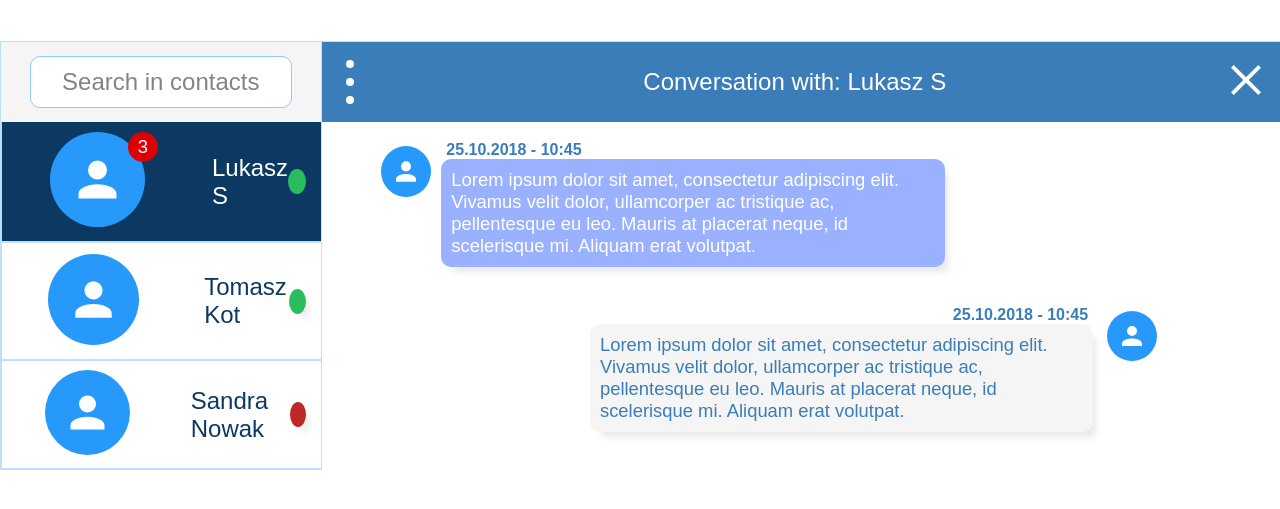
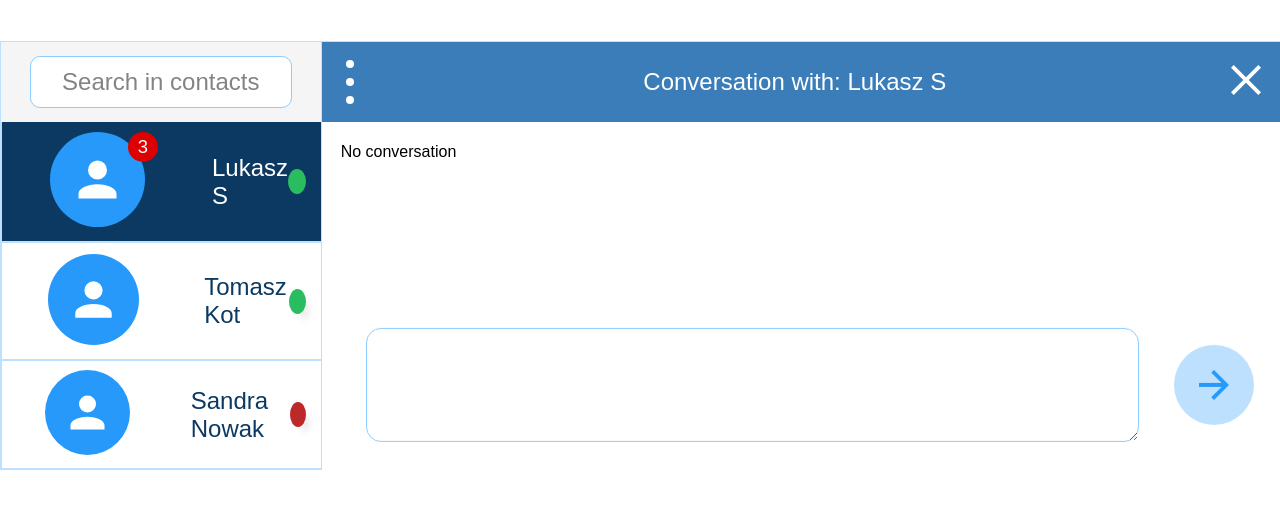
Before and after one commit to lStrachanowski/pychat, a Flask app: page /chat in a window 1280 px wide. Shown: the part 133-642 px from the top of the page. Run offline with Flask 2, Linux system fonts and the light colour scheme.

Commit message:
message textbox added and positioned

```diff
--- a/static/css/main.css
+++ b/static/css/main.css
@@ -445,6 +445,11 @@ input{
  .conversation-display{
     width: 75%;
     display: block;
+    overflow: scroll;
+    overflow-x: hidden;
+    flex-wrap: nowrap;
+    overflow-y: auto;
+    max-height: 69vh;
  }
 
  .contact-list-item{
@@ -570,6 +575,13 @@ input{
      flex-direction: row;
      margin: 2%;
  }
+.message-box:last-child{
+    margin-bottom: 3%;
+}
+
+.possition-correction{
+    transform: translateY(-170px);
+}
 
  .message-right-box{
     float: right;
@@ -633,6 +645,47 @@ input{
      width: 50%;
      margin-right: 10%;
      margin-top: 5%;
+ }
+
+ .input-container-style{
+     width: 100%;
+     display: flex;
+     justify-content: space-evenly;
+     align-items: center;
+     padding: 3% 1%;
+     position: -webkit-sticky; /* Safari */
+     position: sticky;
+     top: 50vh;
+     background-color: white;
+     z-index: 1;
+ }
+ .message-container-style{
+     width: 80%;
+     min-height: 100px;
+     border: 1px solid #8DCCFE;
+     border-radius: 15px;
+     font-size: 1.45em;
+     color: #3A7DB8;
+ }
+
+ .arrow-container{
+     background-color: #BCE0FD;
+     border-radius: 50%;
+     width: 80px;
+     height: 80px;
+     display: flex;
+     justify-content: center;
+     align-items: center;
+     cursor: pointer;
+     transition: 0.25s;
+ }
+
+ .arrow-container:hover{
+    background-color: #3A7DB8;
+ }
+ .arrow-style{
+     width: 30px;
+     height: 30px;
  }
 
 /* mobile phone mode */
--- a/templates/chat.html
+++ b/templates/chat.html
@@ -60,6 +60,41 @@
             </div>
         </div>
         <div class="conversation-display">
+                <div class="input-container-style">
+                        <textarea rows="4" cols="50" class="message-container-style"></textarea>
+                        <div class="arrow-container">
+                            <img src="/static/img/arrow.svg" alt="arrow"/ class="arrow-style">
+                        </div>
+                    </div>
+            <div class="possition-correction">
+                <!-- <div class="message-box">
+                    <div class="message-contact-icon-position">
+                        <img src="/static/img/contact-icon.svg" alt="contact icon" class="message-contact-icon-style">
+                    </div>
+                    <div class="message-contact-container-postion">
+                        <div class="message-time">
+                                25.10.2018 - 10:45
+                        </div>
+                        <div class="message-contact-container message-text-style">
+                                Lorem ipsum dolor sit amet, consectetur adipiscing elit. Vivamus velit dolor, ullamcorper ac tristique ac, pellentesque eu leo. Mauris at placerat neque, id scelerisque mi. Aliquam erat volutpat.
+                        </div>
+                    </div>
+
+                </div>
+
+                <div class="message-box message-right-box">
+                        <div class="message-contact-container-postion">
+                            <div class="message-time message-time-right">
+                                        25.10.2018 - 10:45
+                            </div>
+                            <div class="message-contact-container message-text-style right-text right-color">
+                                        Lorem ipsum dolor sit amet, consectetur adipiscing elit. Vivamus velit dolor, ullamcorper ac tristique ac, pellentesque eu leo. Mauris at placerat neque, id scelerisque mi. Aliquam erat volutpat.
+                            </div>
+                        </div>
+                        <div class="message-contact-icon-position message-contact-icon-position-right">
+                                <img src="/static/img/contact-icon.svg" alt="contact icon" class="message-contact-icon-style">
+                        </div>
+                </div>
 
                 <div class="message-box">
                     <div class="message-contact-icon-position">
@@ -88,7 +123,47 @@
                         <div class="message-contact-icon-position message-contact-icon-position-right">
                                 <img src="/static/img/contact-icon.svg" alt="contact icon" class="message-contact-icon-style">
                         </div>
+                </div> -->
+
+                <!-- <div class="message-box">
+                    <div class="message-contact-icon-position">
+                        <img src="/static/img/contact-icon.svg" alt="contact icon" class="message-contact-icon-style">
+                    </div>
+                    <div class="message-contact-container-postion">
+                        <div class="message-time">
+                                25.10.2018 - 10:45
+                        </div>
+                        <div class="message-contact-container message-text-style">
+                                Lorem ipsum dolor sit amet, consectetur adipiscing elit. Vivamus velit dolor, ullamcorper ac tristique ac, pellentesque eu leo. Mauris at placerat neque, id scelerisque mi. Aliquam erat volutpat.
                         </div>
                     </div>
+
+                </div> -->
+
+                <!-- <div class="message-box message-right-box">
+                        <div class="message-contact-container-postion">
+                            <div class="message-time message-time-right">
+                                        25.10.2018 - 10:45
                             </div>
+                            <div class="message-contact-container message-text-style right-text right-color">
+                                        Lorem ipsum dolor sit amet, consectetur adipiscing elit. Vivamus velit dolor, ullamcorper ac tristique ac, pellentesque eu leo. Mauris at placerat neque, id scelerisque mi. Aliquam erat volutpat.
+                            </div>
+                        </div>
+                        <div class="message-contact-icon-position message-contact-icon-position-right">
+                                <img src="/static/img/contact-icon.svg" alt="contact icon" class="message-contact-icon-style">
+                        </div>
+                </div> -->
+
+
+             <div class="message-box">
+                            No conversation
+                </div>
+            </div>
+
+        </div>
+
+</div>
+
+
+
 {% endblock %}
```
Also changed, not shown: static/img/arrow.svg (added). Lines whose indentation alone changed are shown as unchanged.
